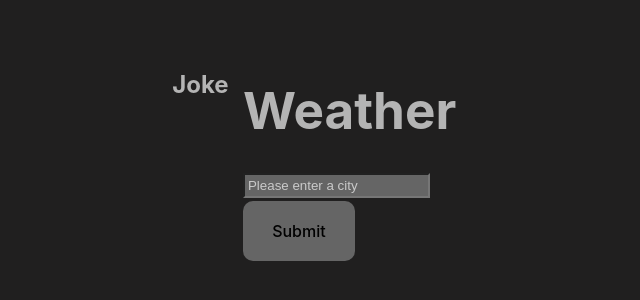
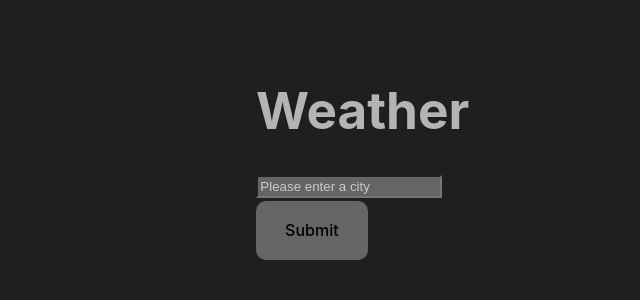
Before and after one commit to wk642/weather-api, a React (Vite) app: page / in a window 1280 px wide. Shown: the part 246-546 px from the top of the page, without its empty margins (335-975 px from the left). Built offline with nearby package versions, Linux system fonts and the light colour scheme.

Commit message:
Removed remiander jokes by weather city and description so it's just jokes and put it into a component

```diff
--- a/src/App.jsx
+++ b/src/App.jsx
@@ -1,7 +1,7 @@
 import { useState } from "react";
 import Form from "./components/Form";
 import DisplayWeatherData from "./components/DisplayWeatherData";
-
+import DisplayJokesData from "./components/DisplayJokesData"
 function App() {
   // Put all of our states here
   // weather
@@ -25,7 +25,7 @@ function App() {
 
       // getting the joke her
       if (data && data.weather && data.weather[0]) {
-        getJoke(city, data.weather[0].description, data.main.temp);
+        getJoke();
       }
     } catch (error) {
       console.error("Error in getting weather:", error);
@@ -70,8 +70,7 @@ function App() {
   // Jokes section
   const getJoke = async () => {
     try {
-      const response = await fetch(`https://v2.jokeapi.dev/joke/Any?blacklistFlags=nsfw,religious,political,racist,sexist,explicit&type=single`
-      );
+      const response = await fetch(`http://localhost:5000/joke`);
       const data = await response.json();
       setJoke(data.joke);
     } catch (error) {
@@ -83,12 +82,14 @@ function App() {
 
   return (
     <div className="wrapper">
+      {/* Jokes */}
       <div className="joke-div">
-        <h2> Joke </h2>
-        {joke &&
-          <p>{joke}</p>
-        }
+        <DisplayJokesData
+          joke={joke}
+        />
       </div>
+
+      {/* Form */}
       <div className="form-div">
         <h1>Weather</h1>
           <Form
@@ -97,6 +98,8 @@ function App() {
             handleSubmit={handleSubmit}
           />
       </div>
+
+      {/* Weather */}
       <div className="weatherData-div">
         <DisplayWeatherData
           weatherData={weatherData}
--- /dev/null
+++ b/src/components/DisplayJokesData.jsx
@@ -0,0 +1,17 @@
+import React from "react";
+
+function DsiplayJokesData({ joke }) {
+  // checking to see if there is joke data
+  // if there is no data then return null
+  if (!joke) {
+    return null;
+  }
+  return (
+    <div>
+      <h3>Joke</h3>
+      <p>{joke}</p>
+    </div>
+  );
+}
+
+export default DsiplayJokesData;
```
